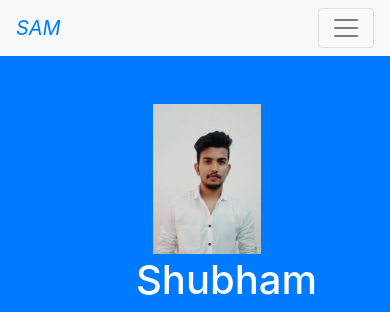
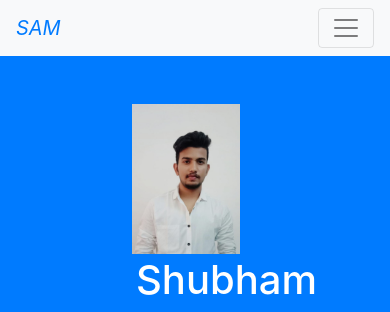
Before and after one commit to ShubhamVUpadhyay/Portfolio, a plain HTML site: page index.html in a window 390 px wide. Shown: the top 312 px of the page. Drawn offline with nearby package versions, Linux system fonts and the light colour scheme.

Commit message:
Update index.html

```diff
--- a/index.html
+++ b/index.html
@@ -126,7 +126,7 @@
         height: 150px;
        width: auto;
        position: absolute;
-       left: 40%;
+       left: 35%;
        top: 12%;
     }
 
```
